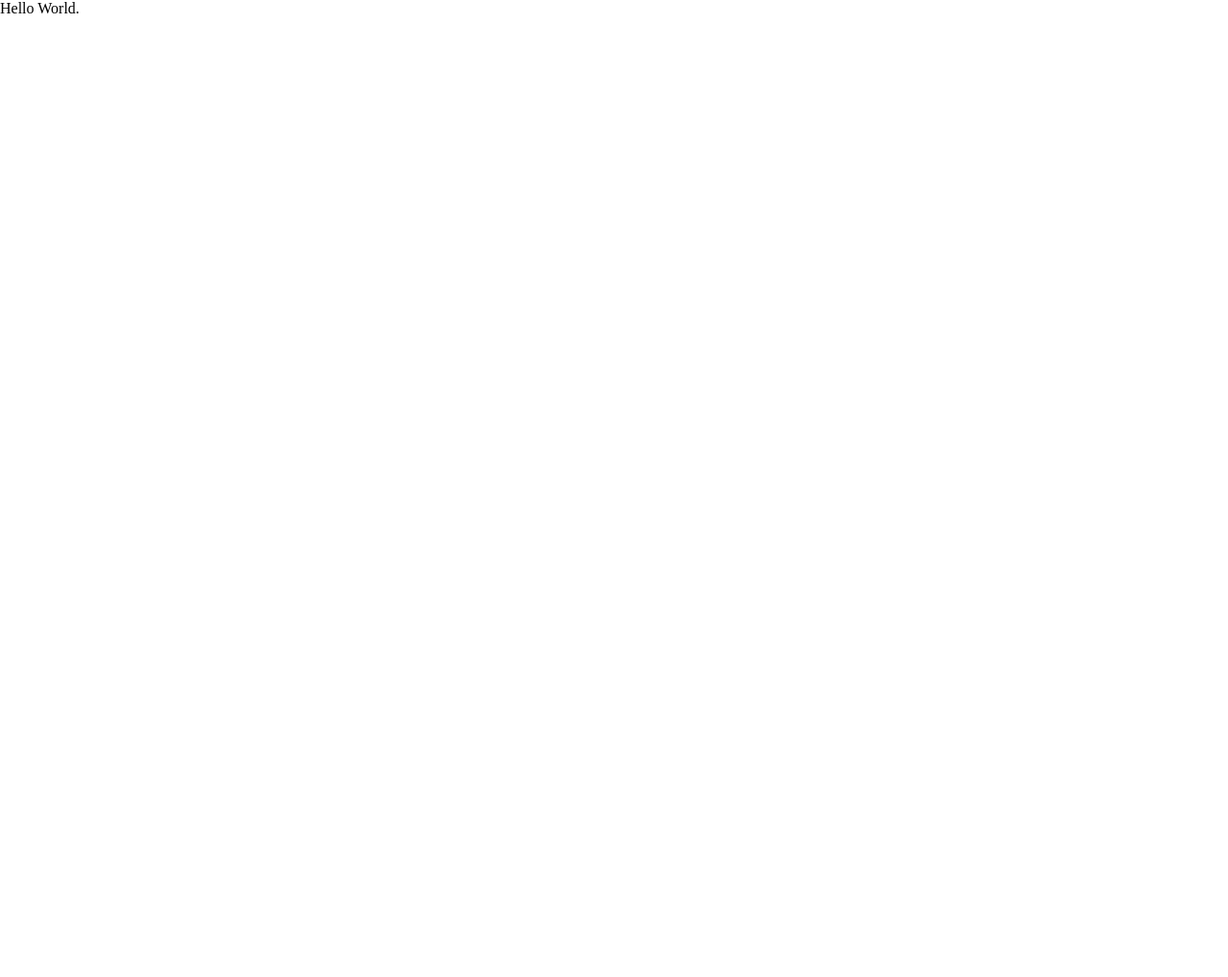
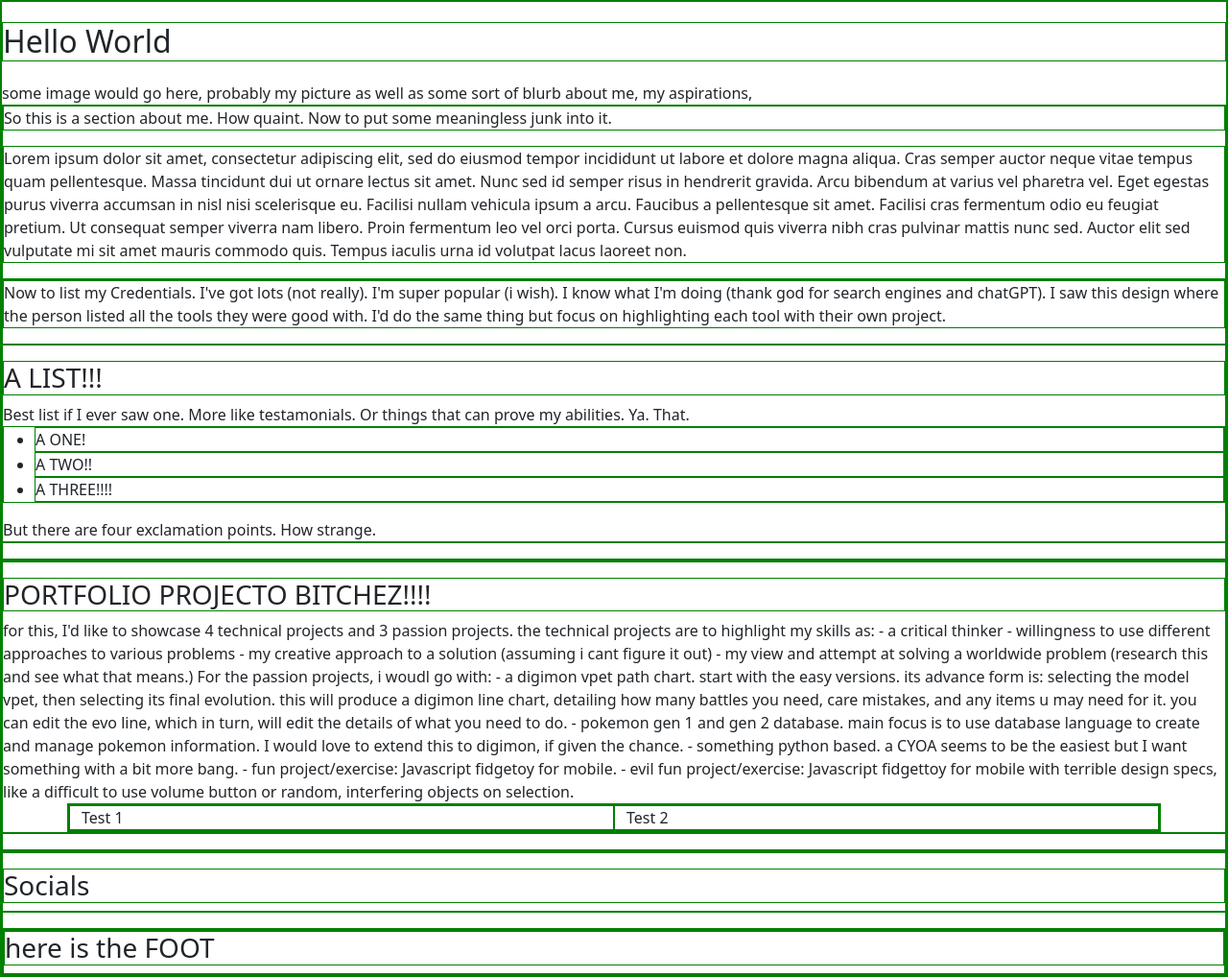
Before and after one commit to bathant702/portfolio_ii, a website: page index.html in a window 1280 px wide. Shown: the whole page at 96% size. Before the commit the page ends 800 px from the top, so only its background shows below. Drawn offline with nearby package versions, Linux system fonts and the light colour scheme.

Commit message:
adding in details for what i want my portfolio and projects to be like

```diff
--- a/css/styles.css
+++ b/css/styles.css
@@ -1,8 +1,8 @@
 * {
   /* testing boxes */
-  /* border: 1px;
-    border-color: green;
-    border-style: solid; */
+  border: 1px;
+  border-color: green;
+  border-style: solid;
   /* height & width now includes border & padding */
   box-sizing: border-box;
 }
--- a/index.html
+++ b/index.html
@@ -3,11 +3,113 @@
   <head>
     <meta charset="UTF-8" />
     <meta name="viewport" content="width=device-width, initial-scale=1.0" />
+    <!-- Bootstrap -->
+    <link
+      href="https://cdn.jsdelivr.net/npm/bootstrap@5.3.3/dist/css/bootstrap.min.css"
+      rel="stylesheet"
+      integrity="sha384-QWTKZyjpPEjISv5WaRU9OFeRpok6YctnYmDr5pNlyT2bRjXh0JMhjY6hW+ALEwIH"
+      crossorigin="anonymous"
+    />
+    <script
+      src="https://cdn.jsdelivr.net/npm/bootstrap@5.3.3/dist/js/bootstrap.bundle.min.js"
+      integrity="sha384-YvpcrYf0tY3lHB60NNkmXc5s9fDVZLESaAA55NDzOxhy9GkcIdslK1eN7N6jIeHz"
+      crossorigin="anonymous"
+    ></script>
+    <!-- My css -->
     <link rel="stylesheet" href="./css/normalize.css" />
     <link rel="stylesheet" href="./css/styles.css" />
     <title>Welcome User</title>
   </head>
   <body>
-    Hello World.
+    <!-- banner + menu -->
+    <h1>Hello World</h1>
+    some image would go here, probably my picture as well as some sort of blurb about me, my aspirations,
+    <!-- Sec 1 - About me -->
+    <div>
+      <p>
+        So this is a section about me. How quaint. Now to put some meaningless
+        junk into it.
+      </p>
+      <p>
+        Lorem ipsum dolor sit amet, consectetur adipiscing elit, sed do eiusmod
+        tempor incididunt ut labore et dolore magna aliqua. Cras semper auctor
+        neque vitae tempus quam pellentesque. Massa tincidunt dui ut ornare
+        lectus sit amet. Nunc sed id semper risus in hendrerit gravida. Arcu
+        bibendum at varius vel pharetra vel. Eget egestas purus viverra accumsan
+        in nisl nisi scelerisque eu. Facilisi nullam vehicula ipsum a arcu.
+        Faucibus a pellentesque sit amet. Facilisi cras fermentum odio eu
+        feugiat pretium. Ut consequat semper viverra nam libero. Proin fermentum
+        leo vel orci porta. Cursus euismod quis viverra nibh cras pulvinar
+        mattis nunc sed. Auctor elit sed vulputate mi sit amet mauris commodo
+        quis. Tempus iaculis urna id volutpat lacus laoreet non.
+      </p>
+    </div>
+    <!-- Sec 2 - Credentials -->
+    <div>
+        <p>
+            Now to list my Credentials. I've got lots (not really). I'm super popular (i wish). I know what I'm doing (thank god for search engines and chatGPT).
+            I saw this design where the person listed all the tools they were good with. I'd do the same thing but focus on highlighting each tool with their own project.
+        </p>
+        <p>
+            <h3>A LIST!!!</h3>
+            Best list if I ever saw one. More like testamonials. Or things that can prove my abilities. Ya. That.
+            <ul>
+                <li>A ONE!</li>
+                <li>A TWO!!</li>
+                <li>A THREE!!!!</li>
+            </ul>
+            But there are four exclamation points. How strange.
+        </p>
+    </div>
+    <!-- Sec 3 - Portfolios & Projects -->
+    <div>
+      <p>
+        <h3>PORTFOLIO PROJECTO BITCHEZ!!!!</h3>
+        for this, I'd like to showcase 4 technical projects and 3 passion projects. the technical projects are to highlight my skills as:
+        - a critical thinker
+        - willingness to use different approaches to various problems
+        - my creative approach to a solution (assuming i cant figure it out)
+        - my view and attempt at solving a worldwide problem (research this and see what that means.)
+
+        For the passion projects, i woudl go with:
+        - a digimon vpet path chart. start with the easy versions. its advance form is: selecting the model vpet, then selecting its final evolution. this will produce a digimon line chart, detailing how many battles you need, care mistakes, and any items u may need for it. you can edit the evo line, which in turn, will edit the details of what you need to do.
+        - pokemon gen 1 and gen 2 database. main focus is to use database language to create and manage pokemon information. I would love to extend this to digimon, if given the chance.
+        - something python based. a CYOA seems to be the easiest but I want something with a bit more bang.
+        - fun project/exercise: Javascript fidgetoy for mobile.
+        - evil fun project/exercise: Javascript fidgettoy for mobile with terrible design specs, like a difficult to use volume button or random, interfering objects on selection.
+        <div class="container">
+          <div class="row align-items-center">
+            <div class="col">Test 1
+            </div>
+            <div class="col">Test 2
+
+            </div>
+          </div>
+        </div>
+      </p>
+    </div>
+    <!-- Sec 4 - Blog & Social Media -->
+    <div>
+      <p>
+          <h3>Socials</h3>
+      </p>
+    </div>
+    <!-- footer - disclaimer, contact, etc. etc. -->
+    <footer>
+      <div>
+        <h3>here is the FOOT</h3>
+      </div>
+    </footer>
+    <!-- Bootstrap -->
+    <script
+      src="https://cdn.jsdelivr.net/npm/@popperjs/core@2.11.8/dist/umd/popper.min.js"
+      integrity="sha384-I7E8VVD/ismYTF4hNIPjVp/Zjvgyol6VFvRkX/vR+Vc4jQkC+hVqc2pM8ODewa9r"
+      crossorigin="anonymous"
+    ></script>
+    <script
+      src="https://cdn.jsdelivr.net/npm/bootstrap@5.3.3/dist/js/bootstrap.min.js"
+      integrity="sha384-0pUGZvbkm6XF6gxjEnlmuGrJXVbNuzT9qBBavbLwCsOGabYfZo0T0to5eqruptLy"
+      crossorigin="anonymous"
+    ></script>
   </body>
 </html>
```
